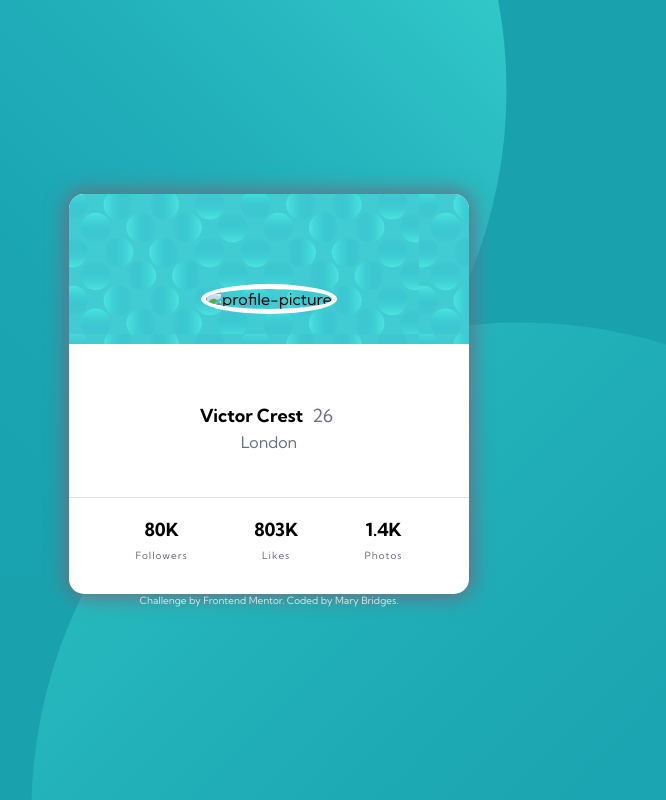
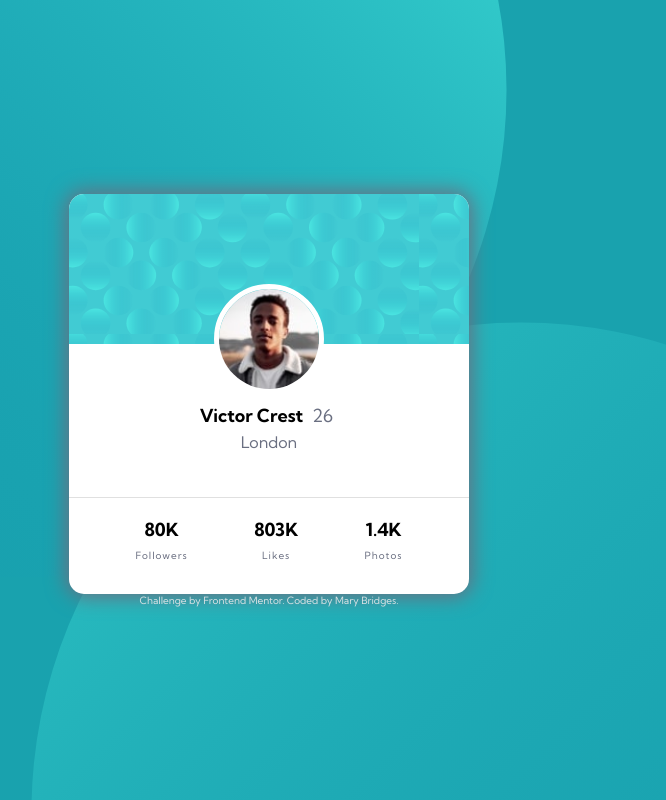
Before and after one commit to maryelib/Profile-Card-Component, a plain HTML site: page index.html in a window 1280 px wide. Shown: the whole page, without its empty margins (371-1037 px from the left). Drawn offline with Linux system fonts and the light colour scheme; files whose address does not match are found by name.

Commit message:
Update index.html

```diff
--- a/index.html
+++ b/index.html
@@ -5,7 +5,7 @@
   <meta name="viewport" content="width=device-width, initial-scale=1.0"> <!-- displays site properly based on user's device -->
   <link rel="preconnect" href="https://fonts.gstatic.com">
   <link href="https://fonts.googleapis.com/css2?family=Kumbh+Sans:wght@400;700&display=swap" rel="stylesheet">
-  <link rel="icon" type="image/png" sizes="32x32" href="./images/favicon-32x32.png">
+  <link rel="icon" type="image/png" sizes="32x32" href="favicon-32x32.png">
   <link rel="stylesheet" href="styles.css" />
   <title>Frontend Mentor | Profile card component</title>
 </head>
@@ -16,7 +16,7 @@
 
   <div class="box">
     <div class="top-container">
-      <img src="images/image-victor.jpg" class="image-victor" alt="profile-picture"<img/>
+      <img src="image-victor.jpg" class="image-victor" alt="profile-picture"<img/>
     </div>
     <div class="middle-container">
       <h3 class="name">Victor Crest <span class="age">26</span></h3>
```
